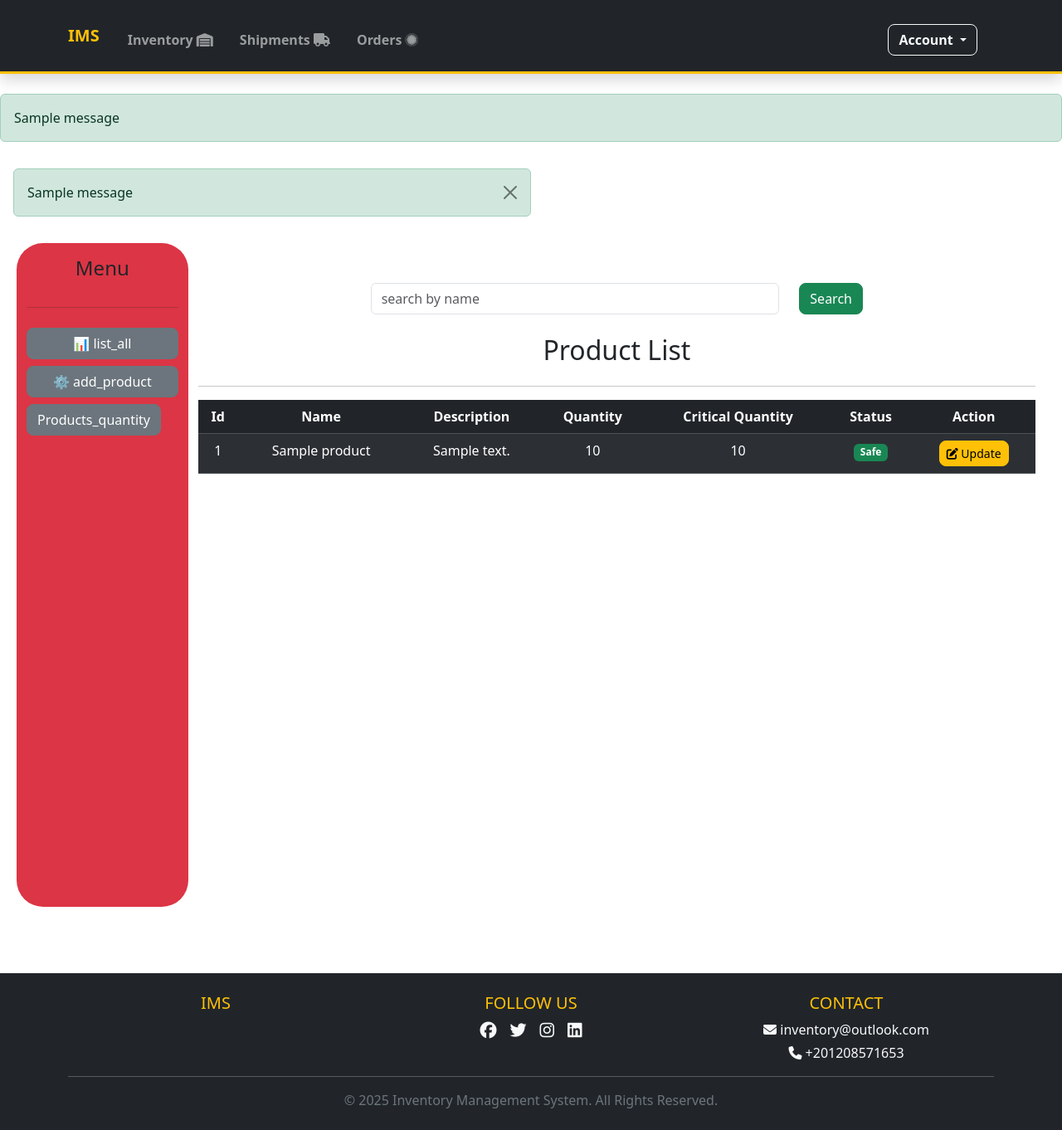
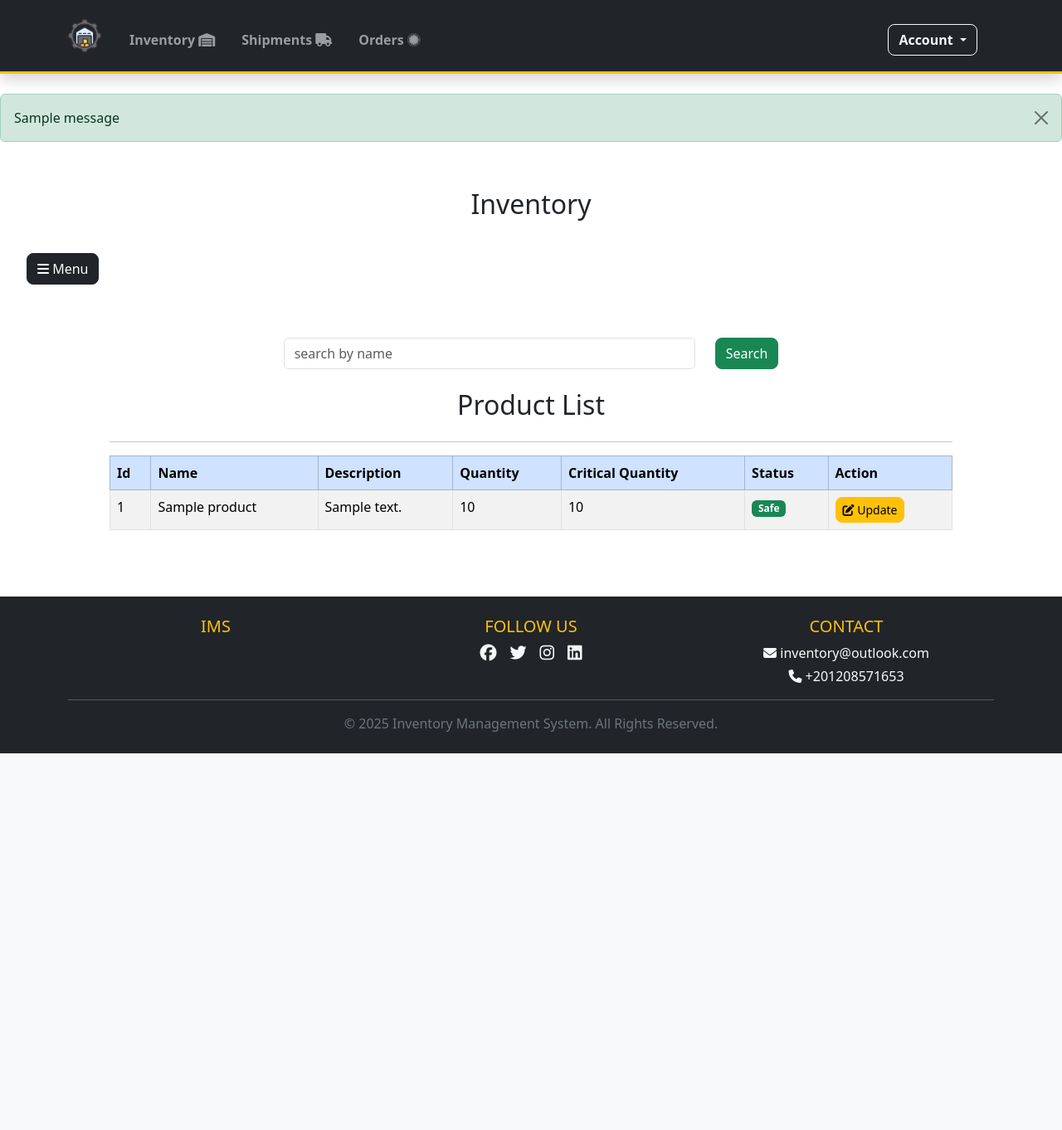
Before and after one commit to AhmedMazenNn/Inventory_Management_System, a Django app: template Inventory_Management_System/templates/inventory/inventory.html in a window 1280 px wide. Shown: the whole page at 83% size. After the commit the page ends 908 px from the top, so only its background shows below. Run offline with Django 3.2, Linux system fonts and the light colour scheme; the template is opened without the code that fills it: most values are stand-ins (such as "Sample title", 1, 10 or a date in 2020); one stand-in notice (Sample message) is shown; some libraries are stand-ins or nearby versions; some web fonts are replaced.

Commit message:
updated on the templates the orders templates still need to be merged with attya

```diff
--- a/Inventory_Management_System/templates/accounts/homee.html
+++ b/Inventory_Management_System/templates/accounts/homee.html
@@ -43,7 +43,7 @@
                         <i class="fas fa-shipping-fast fa-3x text-success mb-3"></i>
                         <h5 class="card-title">Shipments</h5>
                         <p class="card-text">Track incoming and outgoing shipments.</p>
-                        <a href="{% url 'dashboard' %}" class="btn btn-outline-success">View Shipments</a>
+                        <a href="{% url 'shipment:shipment_list' %}" class="btn btn-outline-success">View Shipments</a>
                     </div>
                 </div>
             </div>
--- a/Inventory_Management_System/templates/accounts/login.html
+++ b/Inventory_Management_System/templates/accounts/login.html
@@ -13,11 +13,5 @@
                 <button class="btn btn-outline-info mb-4" type="submit">Login</button>
             </div>
         </form>
-        <div class="border-top pt-3">
-            <small class="text-muted">
-                Need an account?
-                <a class="ml-2" href="{% url 'register_employee' %}">Register Now</a>
-            </small>
-        </div>
     </div>
 {% endblock content %}
--- a/Inventory_Management_System/templates/accounts/register_employee.html
+++ b/Inventory_Management_System/templates/accounts/register_employee.html
@@ -1,6 +1,5 @@
 {% extends "base/base.html" %}
 {% load crispy_forms_tags %}
-{% block content %}
 {% block content %}
 <div class="container">
     <h2 class="fw-bolder mt-4"><u>Register Employee</u></h2>
--- a/Inventory_Management_System/templates/base/base.html
+++ b/Inventory_Management_System/templates/base/base.html
@@ -5,7 +5,8 @@
 <head>
     <meta charset="UTF-8">
     <meta name="viewport" content="width=device-width, initial-scale=1.0">
-    <title>{% block title %} base {% endblock title %}</title>
+    <title>{% block title %} IMS {% endblock title %}</title>
+    <link rel="icon" href="{% static 'images/faviconio-logo/logo.svg' %}" type="image/svg+xml">
     <link rel="stylesheet" href="https://cdnjs.cloudflare.com/ajax/libs/font-awesome/6.5.1/css/all.min.css">
     <link href="https://fonts.googleapis.com/css2?family=DynaPuff:wght@400;500;600;700&display=swap" rel="stylesheet">
     <link href="https://cdn.jsdelivr.net/npm/bootstrap@5.3.3/dist/css/bootstrap.min.css" rel="stylesheet" integrity="sha384-QWTKZyjpPEjISv5WaRU9OFeRpok6YctnYmDr5pNlyT2bRjXh0JMhjY6hW+ALEwIH" crossorigin="anonymous">
@@ -29,9 +30,10 @@
     {% include "components/navigation.html" %}
     {% if messages %}
     {% for message in messages %}
-    <div class="mt-4 alert alert-{{ message.tags }}">
-        {{message}}
-    </div>
+    <div class="mt-4 alert alert-{% if message.tags == 'error' %}danger{% else %}{{ message.tags }}{% endif %} alert-dismissible fade show" role="alert">
+            {{ message }}
+            <button type="button" class="btn-close" data-bs-dismiss="alert" aria-label="Close"></button>
+        </div>
     {% endfor %}
     {% endif %}
     <main class="main p-3">
--- a/Inventory_Management_System/templates/components/navigation.html
+++ b/Inventory_Management_System/templates/components/navigation.html
@@ -4,7 +4,10 @@
 
 <nav class="sticky-top navbar navbar-expand-lg navbar-dark bg-dark shadow py-2">
     <div class="container">
-        <a class="navbar-brand fw-bold text-warning" href="{% url 'homee' %}">IMS</a>
+        <a class="navbar-brand fw-bold text-warning" href="{% url 'homee' %}">
+            <img src="{% static 'images/ims2.png' %}" style="height: 40px; width: auto;" alt="">
+
+        </a>
 
         <button class="navbar-toggler" type="button" data-bs-toggle="collapse" data-bs-target="#navbarNav">
             <span class="navbar-toggler-icon"></span>
@@ -24,7 +27,7 @@
                     </a>
                 </li>
                 <li class="nav-item mb-3 mb-lg-0">
-                    <a class="btn btn-outline-warning fw-bold w-100 w-lg-auto nav-link" href="{% url 'orders:create_order' %}">
+                    <a class="btn btn-outline-warning fw-bold w-100 w-lg-auto nav-link" href="{% url 'orders:order_list' %}">
                         Orders <i class="fa-brands fa-first-order-alt"></i>
                     </a>
                 </li>
@@ -65,3 +68,5 @@
         </div>
     </div>
 </nav>
+
+<script src="{% static 'js/navigation.js' %}"></script>
--- a/Inventory_Management_System/templates/inventory/inventory.html
+++ b/Inventory_Management_System/templates/inventory/inventory.html
@@ -4,30 +4,31 @@
 
 
 {% block content %}
-    {% if messages %}
-        {% for message in messages %}
-            <div class="alert alert-{{ message.tags }} alert-dismissible fade show w-50" role="alert">
-                {{ message }}
-                <button type="button" class="btn-close" data-bs-dismiss="alert" aria-label="Close"></button>
-            </div>
-        {% endfor %}
-    {% endif %}
+<h2 class="text-center my-4">Inventory</h2>
+    <button class="btn btn-dark m-3" type="button" data-bs-toggle="offcanvas" data-bs-target="#sidebar" aria-controls="sidebar">
+        <i class="fa-solid fa-bars"></i> Menu
+    </button>
 
-<div class="row p-3">
-    <div class="col-2 bg-danger d-flex flex-column gap-2 vh-100 rounded-5" id="sidebar">
-        <h4 class="text-center mt-3">Menu</h4>
-        <hr>
-        <a href="{% url 'list_all' %}" class="btn btn-secondary">📊 list_all</a>
-        <a href="{% url 'add_product' %}" class="btn btn-secondary">⚙️ add_product</a>
-        <form action="{% url 'insights' query_name='product' %}" method="post">
-            {% csrf_token %}
-            <button type="submit" class="btn btn-secondary">Products_quantity</button>
-        </form>
+    <!-- Offcanvas Sidebar -->
+    <div class="offcanvas offcanvas-start bg-dark text-light vh-100" tabindex="-1" id="sidebar" aria-labelledby="sidebarLabel">
+        <div class="offcanvas-header border-bottom border-secondary">
+            <h4 class="offcanvas-title" id="sidebarLabel">Menu</h4>
+            <button type="button" class="btn-close btn-close-white" data-bs-dismiss="offcanvas" aria-label="Close"></button>
+        </div>
+
+        <div class="offcanvas-body d-flex flex-column gap-3">
+            <a href="{% url 'list_all' %}" class="btn btn-outline-light d-flex align-items-center gap-2">
+                <i class="fa-solid fa-signal"></i> List All
+            </a>
+            <a href="{% url 'add_product' %}" class="btn btn-outline-light d-flex align-items-center gap-2">
+                <i class="fa-solid fa-plus"></i> Add Product
+            </a>
+        </div>
     </div>
-
     <div class="container mt-5 col-10">
         <div class="container mb-4">
             <form class="d-flex gap-4 justify-content-center" method="GET" action="{% url 'search' %}" >
+                {% csrf_token %}
                 <input type="search" name="query" class="form-control w-50" placeholder="search by name">
                 <button class="btn btn-success">Search</button>
             </form>
@@ -36,8 +37,8 @@
         <hr>
         {% if query != "" and products %}
         <div class="table-responsive">
-            <table class="table table-dark table-striped table-hover text-center">
-                <thead>
+            <table class="table table-striped table-bordered">
+                <thead class="table-primary">
                     <tr>
                         <th>Id</th>
                         <th>Name</th>
--- a/Inventory_Management_System/templates/orders/order_list.html
+++ b/Inventory_Management_System/templates/orders/order_list.html
@@ -4,11 +4,11 @@
 
 <div class="container mt-4 text-center">
     <a href="{% url 'orders:create_order' %}" class="btn btn-secondary mb-2">Create New Order</a>
-    <h2 class="text-center my-4">Orders List</h2>
+    <h2 class="text-center my-4">Orders</h2>
     <hr>
     <div class="table-responsive">
-        <table class="table table-light table-striped table-hover text-center">
-            <thead class="table-light">
+        <table class="table table-striped table-bordered">
+            <thead class="table-primary">
                 <tr>
                     <th>ID</th>
                     <th>Supermarket Name</th>
--- a/Inventory_Management_System/templates/shipment/list_of_shipment.html
+++ b/Inventory_Management_System/templates/shipment/list_of_shipment.html
@@ -7,10 +7,10 @@
 {% block content %}
 
 <div class="container mt-4">
-    <h2 class="text-center text-danger">Shipments List</h2>
+    <h2 class="text-center my-4">Shipments</h2>
     <!--button to create a new shipment-->
-    <a class="btn btn-success" href="{% url 'shipment:create_shipment' %}">
-        <i class="bi bi-plus-lg"></i> Add Shipment
+    <a class="btn btn-success mb-4" href="{% url 'shipment:create_shipment' %}">
+        <i class="fa-solid fa-plus"></i> Add Shipment
     </a>
     <!--shipments table-->
     <div class="table-responsive">
```
Also changed, not shown: Inventory_Management_System/templates/accounts/logout.html (deleted, +0 -12 lines), Inventory_Management_System/templates/orders/create_order.html (+19 -4 lines).
